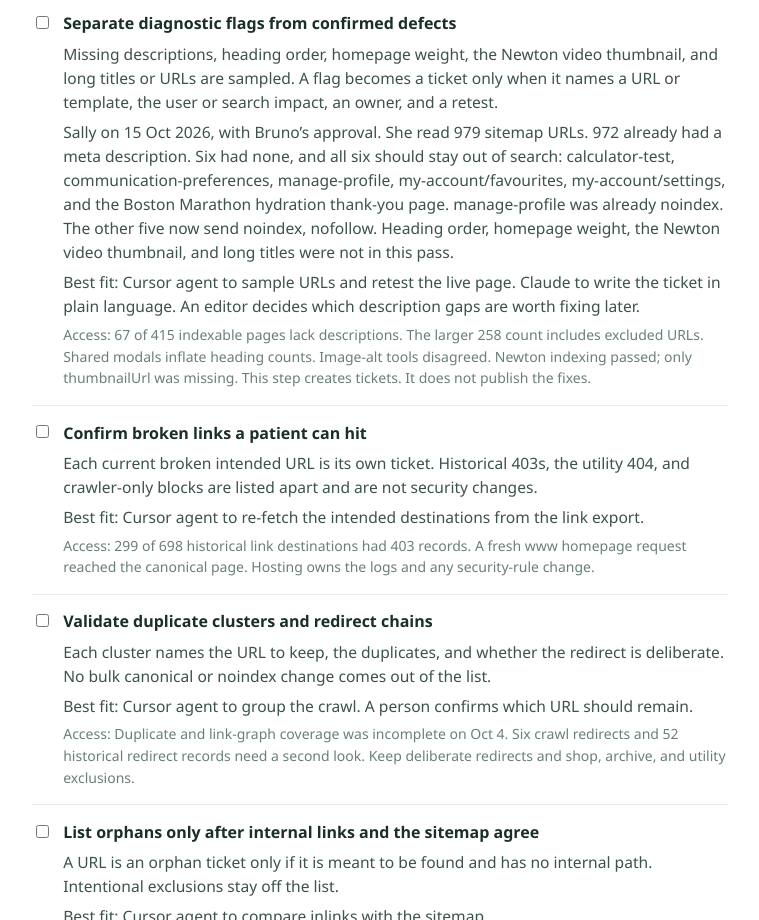
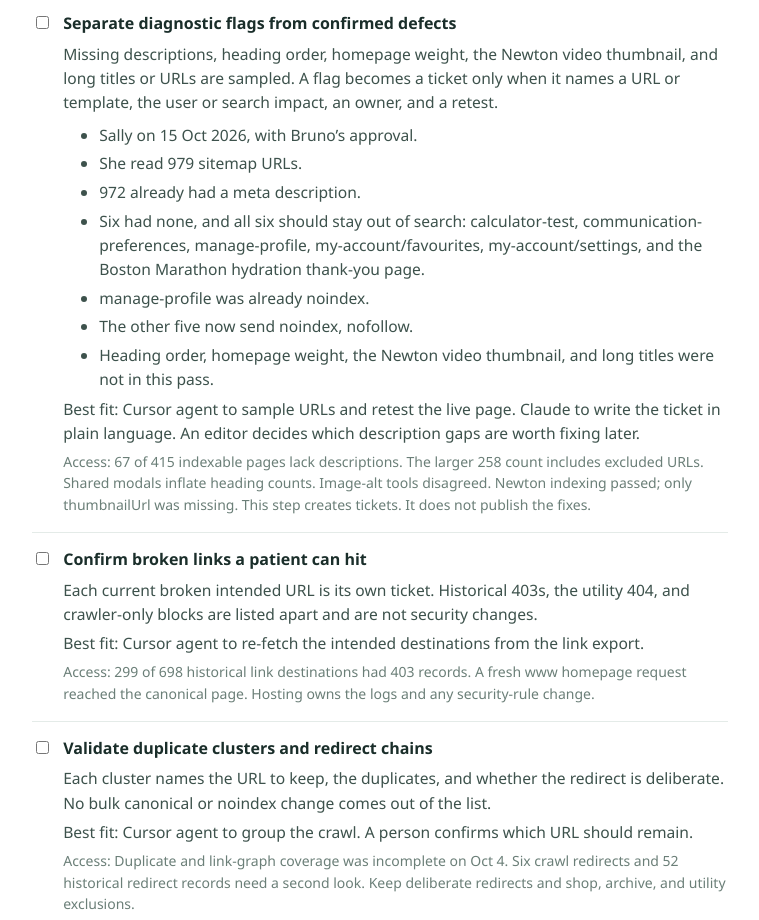
Before and after one commit to bladan-mkt-dash/above-the-fold-FJ-messaging, a plain HTML site: page seo-90-day-plan.html in a window 1280 px wide. Shown: the part 2115-3035 px from the top of the page, without its empty margins (260-1019 px from the left). Drawn offline with Linux system fonts and the light colour scheme; no server answers.

Commit message:
Turn Sally's description note into an indented list.
Co-authored-by: Cursor <cursoragent@cursor.com>

```diff
--- a/seo-90-day-plan.html
+++ b/seo-90-day-plan.html
@@ -93,6 +93,13 @@
     .task input { accent-color: var(--accent); margin-top: 0.3rem; }
     .task h3 { font-size: 1rem; margin: 0; }
     .task p { margin: 0.35rem 0 0; }
+    .task .result {
+      color: var(--ink-muted);
+      font-size: 0.975rem;
+      margin: 0.55rem 0 0.15rem 1.15rem;
+      padding-left: 1.1rem;
+    }
+    .task .result li { margin: 0.28rem 0; }
     .task .fit { color: var(--ink-muted); }
     .task .access { color: var(--wire-label); font-size: 0.875rem; }
     .task.done h3 { color: var(--wire-label); text-decoration: line-through; }
@@ -231,7 +238,15 @@
         <div>
           <h3>Separate diagnostic flags from confirmed defects</h3>
           <p>Missing descriptions, heading order, homepage weight, the Newton video thumbnail, and long titles or URLs are sampled. A flag becomes a ticket only when it names a URL or template, the user or search impact, an owner, and a retest.</p>
-          <p>Sally on 15 Oct 2026, with Bruno’s approval. She read 979 sitemap URLs. 972 already had a meta description. Six had none, and all six should stay out of search: calculator-test, communication-preferences, manage-profile, my-account/favourites, my-account/settings, and the Boston Marathon hydration thank-you page. manage-profile was already noindex. The other five now send noindex, nofollow. Heading order, homepage weight, the Newton video thumbnail, and long titles were not in this pass.</p>
+          <ul class="result">
+            <li>Sally on 15 Oct 2026, with Bruno’s approval.</li>
+            <li>She read 979 sitemap URLs.</li>
+            <li>972 already had a meta description.</li>
+            <li>Six had none, and all six should stay out of search: calculator-test, communication-preferences, manage-profile, my-account/favourites, my-account/settings, and the Boston Marathon hydration thank-you page.</li>
+            <li>manage-profile was already noindex.</li>
+            <li>The other five now send noindex, nofollow.</li>
+            <li>Heading order, homepage weight, the Newton video thumbnail, and long titles were not in this pass.</li>
+          </ul>
           <p class="fit">Best fit: Cursor agent to sample URLs and retest the live page. Claude to write the ticket in plain language. An editor decides which description gaps are worth fixing later.</p>
           <p class="access">Access: 67 of 415 indexable pages lack descriptions. The larger 258 count includes excluded URLs. Shared modals inflate heading counts. Image-alt tools disagreed. Newton indexing passed; only thumbnailUrl was missing. This step creates tickets. It does not publish the fixes.</p>
         </div>
```
